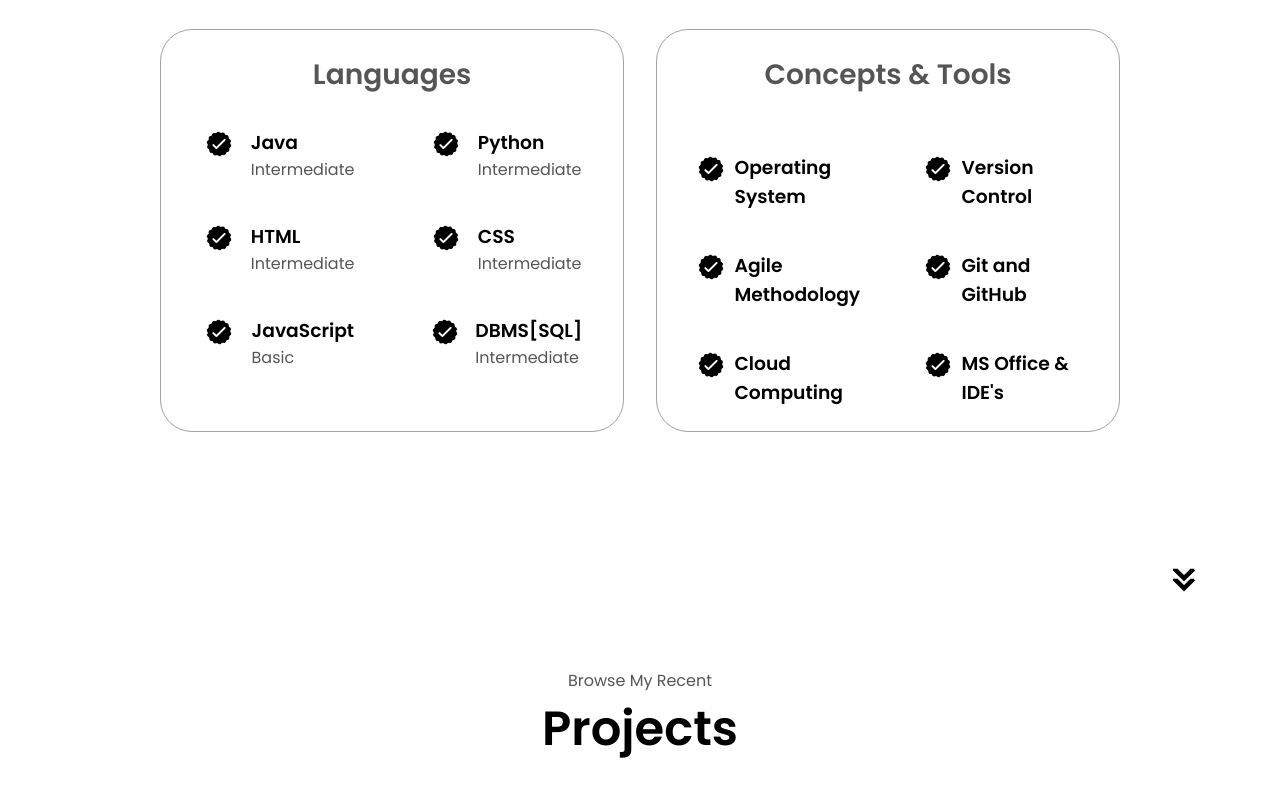
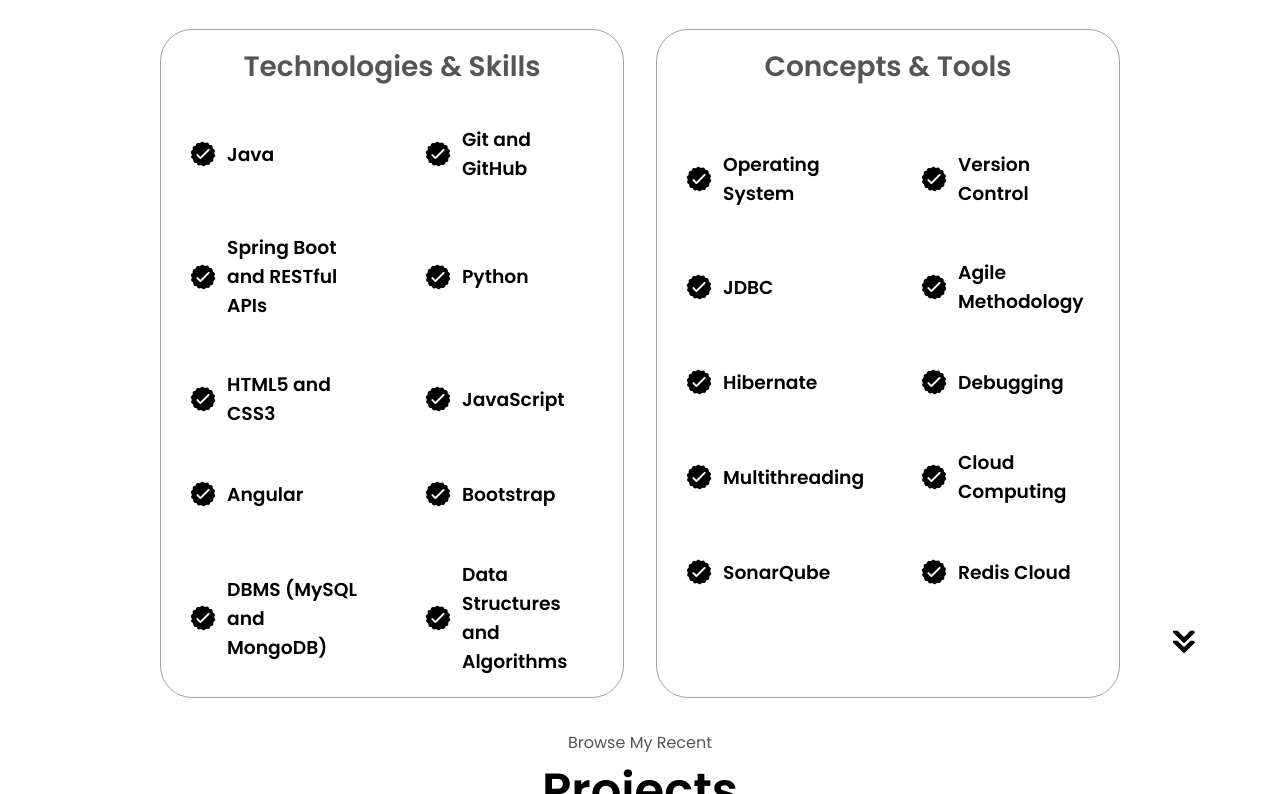
Before and after one commit to rushikeshrode/Portfolio, a plain HTML site: page index.html in a window 1280 px wide. Shown: the part 1676-2470 px from the top of the page. Drawn offline with Linux system fonts and the light colour scheme; a script that the page names is missing.

Commit message:
updated info, index & css

```diff
--- a/index.html
+++ b/index.html
@@ -5,6 +5,7 @@
 
     <meta charset="UTF-8">
     <meta name="viewport" content="width=device-width, initial-scale=1.0">
+    <link rel="icon" type="image/png" href="favicon.png">
     <title>Rushikesh Rode Portfolio</title>
     <link rel="stylesheet" href="style.css" />
 
@@ -39,10 +40,10 @@
         <div class="sectiontext">
             <p class="sectext1">Hello, I'm</p>
             <h1 class="title">Rushikesh Rode</h1>
-            <p class="sectext2">Software Developer</p>
+            <p class="sectext2">Aspiring Software Developer</p>
 
             <div class="button">
-                <button class="btn buttonc2" onclick="window.open('./assets/RushikeshRode25.pdf')">
+                <button class="btn buttonc2" onclick="window.open('./assets/Rushikesh-Rode-25.pdf')">
                     Download CV
                 </button>
                 <button class="btn buttonc1" onclick="location.href='./#contact'">
@@ -80,7 +81,7 @@
                     <div class="details">
                         <img src="./assets/education.png" alt="Education icon" class="icon" />
                         <h3>Education</h3>
-                        <p>HSC : Computer Science<br />B.Com(CA) : Bachelors Degree</p>
+                        <p>HSC : Computer Science<br />BCCA : Bachelors Degree <br> RTMNU-442001</p>
                     </div>
 
                     <div class="details">
@@ -120,14 +121,30 @@
 
             <div class="aboutme">
                 <div class="details">
-                    <h2 class="skillstitle">Languages</h2>
+                    <h2 class="skillstitle">Technologies & Skills</h2>
                     <div class="article">
 
                         <article>
                             <img src="./assets/checkmark.png" alt="Skills icon" class="icon" />
                             <div>
                                 <h3>Java</h3>
-                                <p>Intermediate</p>
+                                <!-- <p>Intermediate</p> -->
+                            </div>
+                        </article>
+
+                        <article>
+                            <img src="./assets/checkmark.png" alt="Skills icon" class="icon" />
+                            <div>
+                                <h3>Git and GitHub</h3>
+                                <!-- <p>Intermediate</p> -->
+                            </div>
+                        </article>
+
+                        <article>
+                            <img src="./assets/checkmark.png" alt="Skills icon" class="icon" />
+                            <div>
+                                <h3>Spring Boot and RESTful APIs</h3>
+                                <!-- <p>Intermediate</p> -->
                             </div>
                         </article>
 
@@ -135,23 +152,15 @@
                             <img src="./assets/checkmark.png" alt="Skills icon" class="icon" />
                             <div>
                                 <h3>Python</h3>
-                                <p>Intermediate</p>
+                                <!-- <p>Intermediate</p> -->
                             </div>
                         </article>
 
                         <article>
                             <img src="./assets/checkmark.png" alt="Skills icon" class="icon" />
                             <div>
-                                <h3>HTML</h3>
-                                <p>Intermediate</p>
-                            </div>
-                        </article>
-
-                        <article>
-                            <img src="./assets/checkmark.png" alt="Skills icon" class="icon" />
-                            <div>
-                                <h3>CSS</h3>
-                                <p>Intermediate</p>
+                                <h3>HTML5 and CSS3</h3>
+                                <!-- <p>Intermediate</p> -->
                             </div>
                         </article>
 
@@ -159,15 +168,39 @@
                             <img src="./assets/checkmark.png" alt="Skills icon" class="icon" />
                             <div>
                                 <h3>JavaScript</h3>
-                                <p>Basic</p>
+                                <!-- <p>Intermediate</p> -->
                             </div>
                         </article>
 
                         <article>
                             <img src="./assets/checkmark.png" alt="Skills icon" class="icon" />
                             <div>
-                                <h3>DBMS[SQL]</h3>
-                                <p>Intermediate</p>
+                                <h3>Angular</h3>
+                                <!-- <p>Basic</p> -->
+                            </div>
+                        </article>
+
+                        <article>
+                            <img src="./assets/checkmark.png" alt="Skills icon" class="icon" />
+                            <div>
+                                <h3>Bootstrap</h3>
+                                <!-- <p>Intermediate</p> -->
+                            </div>
+                        </article>
+
+                        <article>
+                            <img src="./assets/checkmark.png" alt="Skills icon" class="icon" />
+                            <div>
+                                <h3>DBMS (MySQL and MongoDB)</h3>
+                                <!-- <p>Intermediate</p> -->
+                            </div>
+                        </article>
+
+                        <article>
+                            <img src="./assets/checkmark.png" alt="Skills icon" class="icon" />
+                            <div>
+                                <h3>Data Structures and Algorithms</h3>
+                                <!-- <p>Intermediate</p> -->
                             </div>
                         </article>
 
@@ -197,6 +230,14 @@
                         <article>
                             <img src="./assets/checkmark.png" alt="Skills icon" class="icon" />
                             <div>
+                                <h3>JDBC</h3>
+                                <!-- <p>Intermediate</p> -->
+                            </div>
+                        </article>
+
+                        <article>
+                            <img src="./assets/checkmark.png" alt="Skills icon" class="icon" />
+                            <div>
                                 <h3>Agile  Methodology</h3>
                                 <!-- <p>Intermediate</p> -->
                             </div>
@@ -205,7 +246,23 @@
                         <article>
                             <img src="./assets/checkmark.png" alt="Skills icon" class="icon" />
                             <div>
-                                <h3>Git and GitHub</h3>
+                                <h3>Hibernate</h3>
+                                <!-- <p>Intermediate</p> -->
+                            </div>
+                        </article>
+
+                        <article>
+                            <img src="./assets/checkmark.png" alt="Skills icon" class="icon" />
+                            <div>
+                                <h3>Debugging</h3>
+                                <!-- <p>Intermediate</p> -->
+                            </div>
+                        </article>
+
+                        <article>
+                            <img src="./assets/checkmark.png" alt="Skills icon" class="icon" />
+                            <div>
+                                <h3>Multithreading</h3>
                                 <!-- <p>Intermediate</p> -->
                             </div>
                         </article>
@@ -221,11 +278,18 @@
                         <article>
                             <img src="./assets/checkmark.png" alt="Skills icon" class="icon" />
                             <div>
-                                <h3>MS Office & IDE's</h3>
+                                <h3>SonarQube</h3>
                                 <!-- <p>Intermediate</p> -->
                             </div>
                         </article>
 
+                        <article>
+                            <img src="./assets/checkmark.png" alt="Skills icon" class="icon" />
+                            <div>
+                                <h3>Redis Cloud</h3>
+                                <!-- <p>Intermediate</p> -->
+                            </div>
+                        </article>
                     </div>
                 </div>
             </div>
@@ -248,15 +312,15 @@
 
                 <div class="details ccolor">
                     <div class="article">
-                        <img src="./assets/project-1.png" alt="Project 1" class="pimg" />
+                        <img src="./assets/sLogo.jpg" alt="Project 1" class="pimg" />
                     </div>
-                    <h2 class="skillstitle ptitle">HalfGrade Quiz</h2>
+                    <h2 class="skillstitle ptitle">SpringStream</h2>
                     <div class="button">
                         <button class="btn buttonc2 pbtn" onclick="location.href='https://github.com/'">
-                            Github
+                            Demo upcoming
                         </button>
-                        <button class="btn buttonc2 pbtn" onclick="location.href='https://github.com/'">
-                            Live Demo Upcoming
+                        <button class="btn buttonc2 pbtn" onclick="location.href='./projects/SpringStream/springStream.html'">
+                            Learn more
                         </button>
                     </div>
                 </div>
@@ -268,10 +332,10 @@
                     <h2 class="skillstitle ptitle">Online Ticket Reservation</h2>
                     <div class="button">
                         <button class="btn buttonc2 pbtn" onclick="location.href='https://github.com/'">
-                            Github
+                            Demo upcoming
                         </button>
                         <button class="btn buttonc2 pbtn" onclick="location.href='https://github.com/'">
-                            Live Demo Upcoming
+                            Learn more
                         </button>
                     </div>
                 </div>
@@ -283,10 +347,10 @@
                     <h2 class="skillstitle ptitle">FeedCart.in</h2>
                     <div class="button">
                         <button class="btn buttonc2 pbtn" onclick="location.href='https://github.com/'">
-                            Github
+                            Demo upcoming
                         </button>
                         <button class="btn buttonc2 pbtn" onclick="location.href='https://github.com/'">
-                            Live Demo Upcoming
+                            Learn more
                         </button>
                     </div>
                 </div>
@@ -332,7 +396,7 @@
             </div>
         </nav>
 
-        <p>Copyright &#169; 2024 Rushikesh Rode. All Rights Reserved.</p>
+        <p>Copyright &#169; 2023 Rushikesh Rode. All Rights Reserved.</p>
 
     </footer>
 
--- a/style.css
+++ b/style.css
@@ -1,4 +1,5 @@
-/* general */
+
+
 
 @import url("https://fonts.googleapis.com/css2?family=Poppins:wght@300;400;500;600&display=swap");
 
@@ -251,6 +252,31 @@ section {
 }
 
 .article {
+    display: grid;
+    grid-template-columns: repeat(2, minmax(120px, 1fr));
+    gap: 2.5rem;
+    justify-content: center;
+    text-align: initial;
+}
+.article {
+    display: grid;
+    grid-template-columns: repeat(2, 1fr);
+    gap: 2.5rem;
+    justify-content: center;
+    text-align: initial;
+}
+
+article {
+    display: flex;
+    align-items: center;
+    width: auto; /* Adjust width based on content */
+    min-width: 8rem; /* Prevents shrinking too much */
+    justify-content: flex-start;
+    gap: .5rem;
+    padding: 5px 10px; /* Better spacing */
+}
+
+/* .article {
     display: flex;
     text-align: initial;
     flex-wrap: wrap;
@@ -264,7 +290,7 @@ article {
     width: 10rem;
     justify-content: space-around;
     gap: 0.5rem;
-}
+} */
 
 article .icon {
     cursor: default;
@@ -296,8 +322,42 @@ article .icon {
     color: black;
     border-color: rgb(163, 163, 163);
 }
+/* ------------------------------------------------ */
+/* V2 */
+.aboutme {
+    display: grid;
+    grid-template-columns: repeat(auto-fit, minmax(300px, 1fr));
+    gap: 2rem;
+}
+
+.details {
+    display: flex;
+    flex-direction: column;
+    align-items: center;
+    text-align: center;
+    padding: 1rem;
+}
+
+.pimg {
+    width: 222%;
+    max-width: 400px;
+    height: auto;
+    border-radius: 20px;
+}
+
+.ptitle {
+    font-size: inherit;
+    margin-top: 2rem;
+}
+
+.button {
+    display: flex;
+    gap: 1.2rem;
+    flex-wrap: wrap;
+}
 
 
+/* ------------------------------------------------ */
 
 /* contact */
 
@@ -349,3 +409,25 @@ footer {
 footer p {
     text-align: center;
 }
+
+/* -------------------views-------------- */
+
+body {
+    overflow-x: hidden;
+}
+@media (max-width: 768px) {
+    .your-class {
+        flex-direction: column;
+        text-align: center;
+        width: 100%;
+    }
+}
+img {
+    max-width: 100%;
+    height: auto;
+}
+.button {
+    width: auto;
+    padding: 10px;
+    font-size: 14px;
+}
```
Also changed, not shown: assets/favicon.png (added), assets/sLogo.jpg (added), 2 other files.
